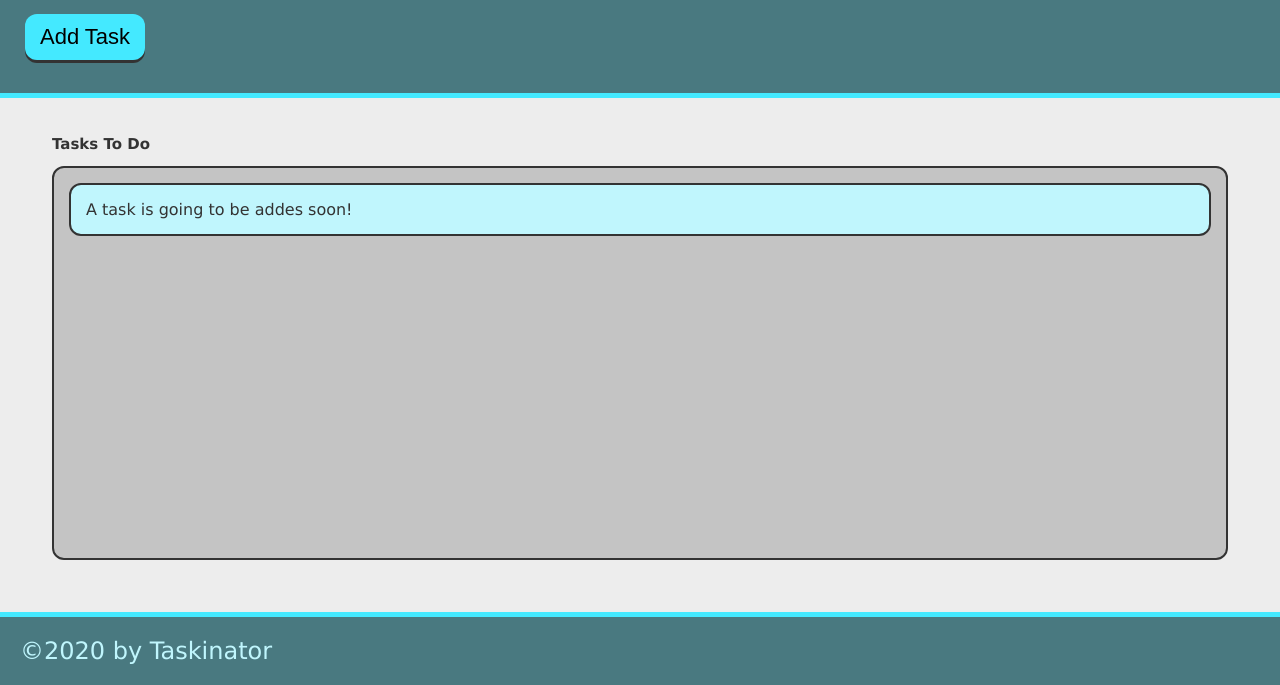
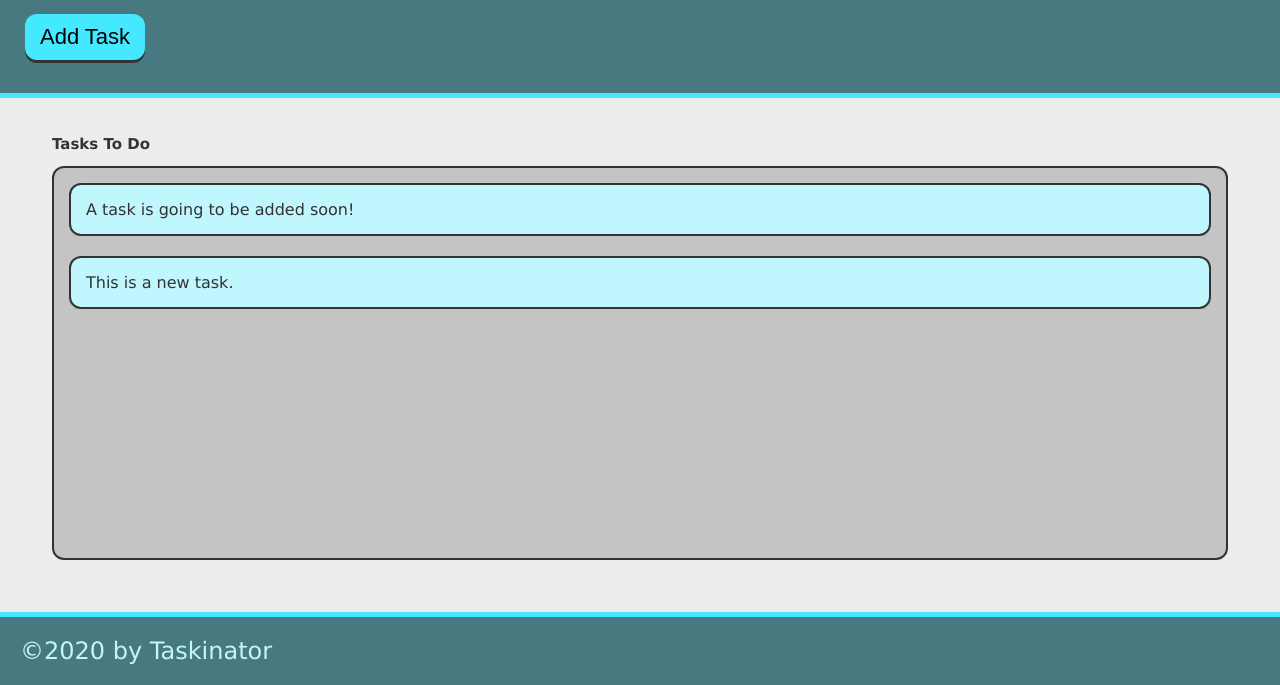
Before and after one commit to Auzzie1790/Taskinator, a plain HTML site: page index.html in a window 1280 px wide. Both pictures are taken after a click on the button "Add Task". Shown: the part 115-800 px from the top of the page. Drawn offline with Linux system fonts and the light colour scheme.

Commit message:
add ability to add task

```diff
--- a/assets/js/script.js
+++ b/assets/js/script.js
@@ -0,0 +1,11 @@
+var buttonEl = document.querySelector("#save-task");
+var tasksToDoEl = document.querySelector("#tasks-to-do");
+
+var createTaskHandler = function() {
+  var listItemEl = document.createElement("li");
+  listItemEl.className = "task-item";
+  listItemEl.textContent = "This is a new task.";
+  tasksToDoEl.appendChild(listItemEl);
+  };
+
+buttonEl.addEventListener("click", createTaskHandler);
--- a/index.html
+++ b/index.html
@@ -1,7 +1,7 @@
 <!DOCTYPE html>
 <html lang="en">
 
-<!--Begin Header-->
+
 <head>
     <meta charset="UTF-8">
     <meta http-equiv="X-UA-Compatible" content="IE=edge">
@@ -10,6 +10,7 @@
     <link rel="stylesheet" href="assets/css/style.css">
 </head>
 <body>
+<!--Begin Header-->
     <header>
         <h1 class="page-title">
             Taskinator
@@ -19,7 +20,7 @@
             Click the button below to add a new task!
         </p>
 
-        <button class="btn">
+        <button class="btn" id="save-task">
             Add Task
         </button>
      </header>
@@ -30,9 +31,9 @@
             <h2 class="list-tittle">
                 Tasks To Do
             </h2>
-            <ul class="task-list">
-                <li class="task-item">
-                    A task is going to be addes soon!
+            <ul class="task-list" id="tasks-to-do">
+                <li class="task-item" class="tasks-to-do">
+                    A task is going to be added soon!
                 </li>
             </ul>
         </section>
```
